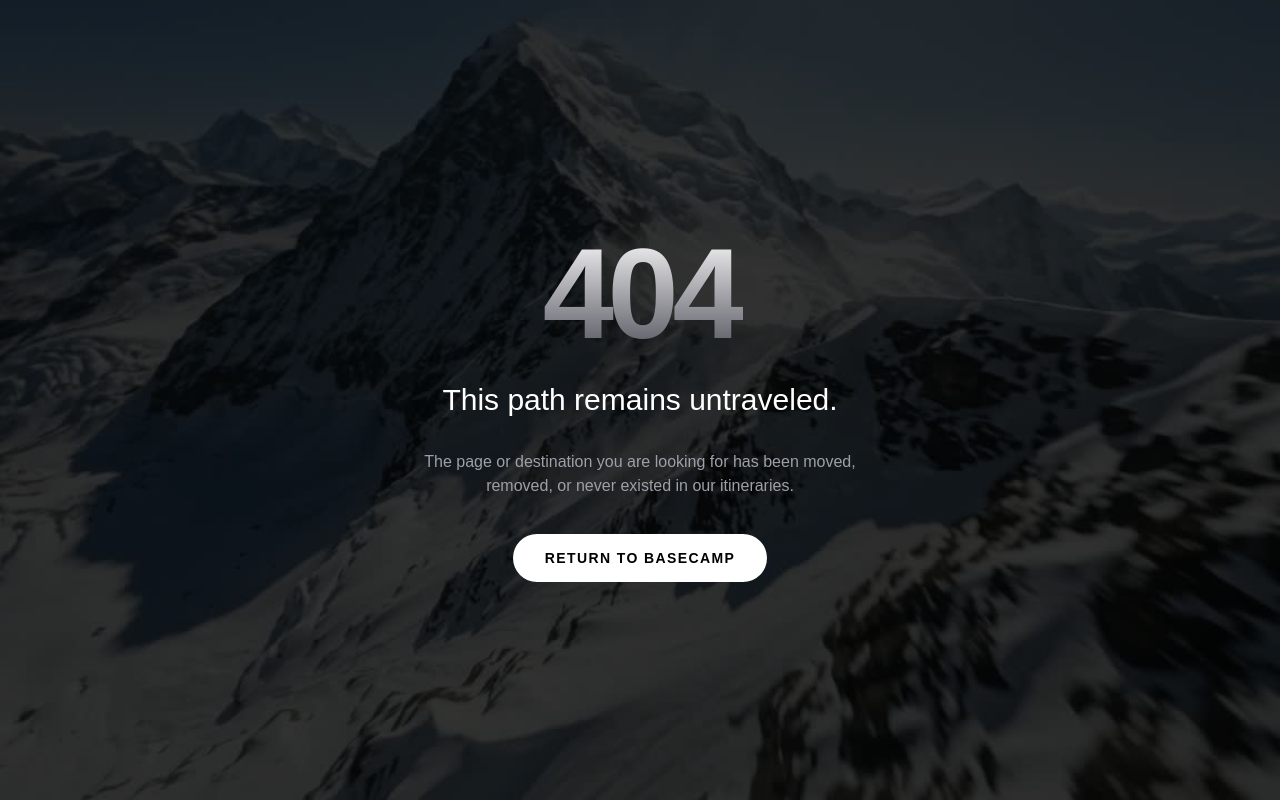
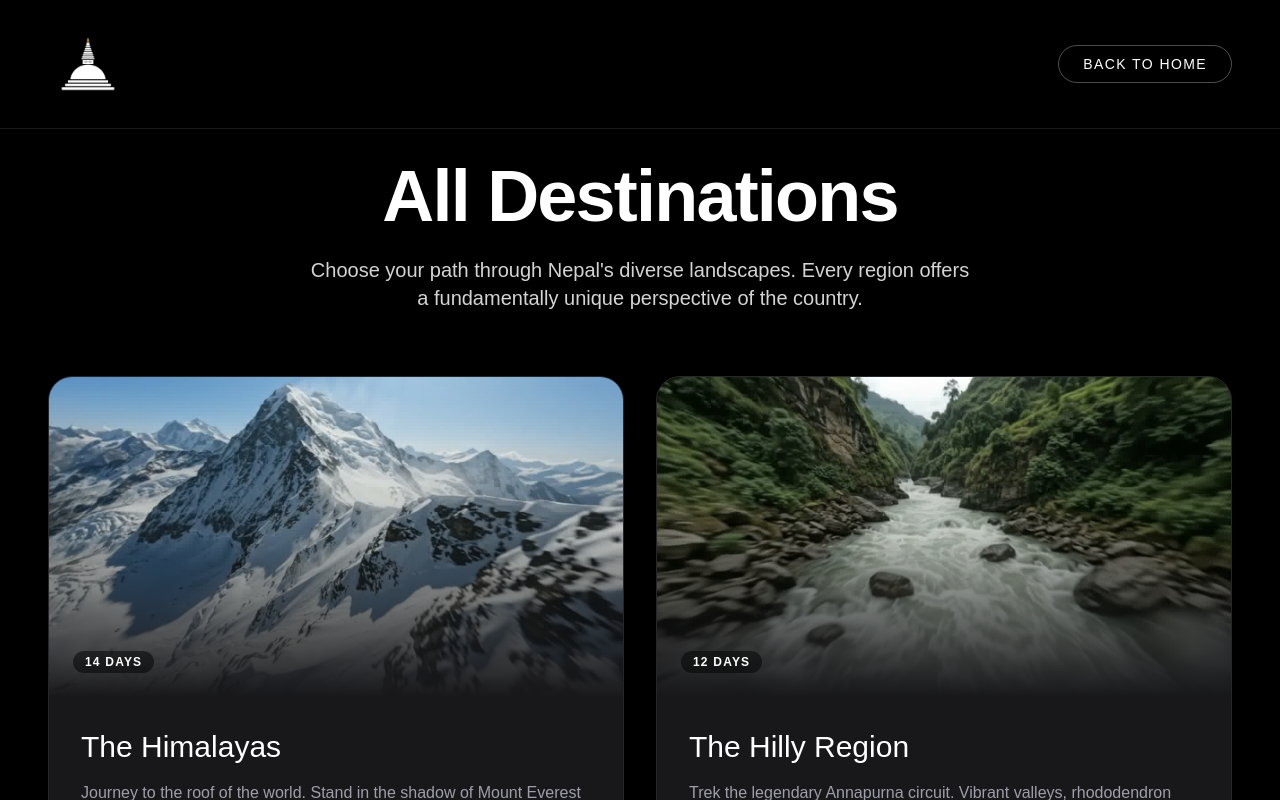
Before and after one commit to Bishal-Stha/premium-website, a Next.js app: page /destinations in a window 1280 px wide. Before the commit this address had no page. Shown: the top 800 px of the page. Built offline with nearby package versions, Linux system fonts and the light colour scheme.

Commit message:
feat(navigation): complete Stage 5.2 with Destinations index and universal modal dropdown booking forms

```diff
--- a/src/app/ScrollyCanvas.tsx
+++ b/src/app/ScrollyCanvas.tsx
@@ -266,9 +266,8 @@ function Navbar() {
 
         {/* Desktop Nav */}
         <div className="hidden md:flex gap-8 items-center text-sm tracking-widest uppercase text-white/80">
-          <Link href="/destinations/himalayas" className="hover:text-white transition-colors">Destinations</Link>
-          <Link href="/destinations/hills" className="hover:text-white transition-colors">Experiences</Link>
-          <button onClick={() => setModalOpen(true)} className="hover:text-white transition-colors uppercase tracking-widest text-sm">Plan Your Trip</button>
+          <Link href="/destinations" className="hover:text-white transition-colors">Destinations</Link>
+          <Link href="/destinations" className="hover:text-white transition-colors">Experiences</Link>
           <button onClick={() => setModalOpen(true)} className="px-6 py-2 border border-white/30 rounded-full hover:bg-white hover:text-black transition-colors font-medium text-white uppercase tracking-widest text-sm cursor-pointer">Book Now</button>
         </div>
 
@@ -283,9 +282,8 @@ function Navbar() {
       {/* Mobile Menu Dropdown */}
       <div className={`fixed inset-0 z-40 bg-black/95 flex flex-col items-center justify-center transition-all duration-300 md:hidden ${menuOpen ? 'opacity-100 pointer-events-auto' : 'opacity-0 pointer-events-none'}`}>
         <div className="flex flex-col gap-8 items-center text-lg tracking-widest uppercase text-white">
-          <Link onClick={() => setMenuOpen(false)} href="/destinations/himalayas" className="hover:text-gray-300">Destinations</Link>
-          <Link onClick={() => setMenuOpen(false)} href="/destinations/hills" className="hover:text-gray-300">Experiences</Link>
-          <button onClick={() => { setMenuOpen(false); setModalOpen(true); }} className="hover:text-gray-300 uppercase tracking-widest">Plan Your Trip</button>
+          <Link onClick={() => setMenuOpen(false)} href="/destinations" className="hover:text-gray-300">Destinations</Link>
+          <Link onClick={() => setMenuOpen(false)} href="/destinations" className="hover:text-gray-300">Experiences</Link>
           <button onClick={() => { setMenuOpen(false); setModalOpen(true); }} className="px-8 py-3 border border-white/30 rounded-full hover:bg-white hover:text-black transition-colors font-medium cursor-pointer">Book Now</button>
         </div>
       </div>
--- a/src/app/actions.ts
+++ b/src/app/actions.ts
@@ -3,27 +3,26 @@
 import { supabase } from '@/lib/supabase'
 
 export async function submitBooking(formData: FormData) {
-  const destination = formData.get("destination") as string;
-  const fullName = formData.get("fullName") as string;
+  const destination_slug = formData.get("destination_slug") as string;
+  const name = formData.get("fullName") as string;
   const email = formData.get("email") as string;
-  const bookingDate = formData.get("bookingDate") as string;
+  const date = formData.get("bookingDate") as string;
 
-  if (!destination || !fullName || !email || !bookingDate) {
+  if (!destination_slug || !name || !email || !date) {
     return { error: "All fields are required." };
   }
 
-  // Basic email validation
   if (!email.includes("@")) {
     return { error: "Please enter a valid email address." };
   }
 
   const { error } = await supabase
-    .from('bookings')
+    .from('booking_inquiries')
     .insert([{
-      destination,
-      full_name: fullName,
+      destination_slug,
+      name,
       email,
-      booking_date: bookingDate
+      date
     }]);
 
   if (error) {
--- a/src/app/destinations/[slug]/BookingForm.tsx
+++ b/src/app/destinations/[slug]/BookingForm.tsx
@@ -3,7 +3,7 @@
 import { useState } from 'react';
 import { submitBooking } from '../../actions';
 
-export function BookingForm({ destination }: { destination: string }) {
+export function BookingForm({ destinationSlug }: { destinationSlug: string }) {
   const [status, setStatus] = useState<'idle' | 'loading' | 'success'>('idle');
   const [errorMsg, setErrorMsg] = useState("");
 
@@ -31,7 +31,7 @@ export function BookingForm({ destination }: { destination: string }) {
         </div>
         <h4 className="text-2xl font-semibold mb-2">Request Received</h4>
         <p className="text-zinc-400 font-light text-sm">
-          A dedicated specialist will contact you shortly to curate your perfect {destination} itinerary.
+          A dedicated specialist will contact you shortly to curate your perfect itinerary.
         </p>
       </div>
     );
@@ -39,7 +39,21 @@ export function BookingForm({ destination }: { destination: string }) {
 
   return (
     <form action={clientSubmit} className="space-y-6 relative z-10">
-      <input type="hidden" name="destination" value={destination} />
+      <div>
+        <label className="block text-xs uppercase tracking-widest text-zinc-500 mb-2 font-medium">Destination</label>
+        <select
+          name="destination_slug"
+          defaultValue={destinationSlug}
+          required
+          className="w-full bg-zinc-950/50 border border-zinc-800 rounded-xl px-4 py-3 text-white outline-none focus:border-white/50 transition-colors appearance-none"
+        >
+          <option value="" disabled>Select a Destination...</option>
+          <option value="himalayas">The Himalayas / Everest</option>
+          <option value="hills">The Hilly Region / Annapurna</option>
+          <option value="rivers">The Raging Rivers</option>
+          <option value="terai">The Terai Plains / Chitwan</option>
+        </select>
+      </div>
 
       <div>
         <label className="block text-xs uppercase tracking-widest text-zinc-500 mb-2 font-medium">Full Name</label>
--- a/src/app/destinations/[slug]/page.tsx
+++ b/src/app/destinations/[slug]/page.tsx
@@ -130,7 +130,7 @@ export default async function DestinationPage({ params }: { params: Promise<{ sl
         <div className="bg-zinc-900/50 backdrop-blur-xl border border-zinc-800 rounded-3xl p-8 md:p-12 shadow-2xl relative overflow-hidden h-fit sticky top-32">
           <div className="absolute top-0 right-0 w-64 h-64 bg-white/5 rounded-full blur-[100px] pointer-events-none" />
           <h3 className="text-2xl font-semibold mb-6">Plan Your Experience</h3>
-          <BookingForm destination={data.title} />
+          <BookingForm destinationSlug={slug} />
         </div>
 
       </div>
--- /dev/null
+++ b/src/app/destinations/page.tsx
@@ -0,0 +1,67 @@
+import Link from 'next/link';
+import { Footer } from '@/components/Footer';
+
+export const metadata = {
+  title: 'Destinations | Discover Nepal',
+  description: 'Explore our curated selection of premium travel packages across the Himalayas, Hills, Rivers, and Terai regions of Nepal.',
+};
+
+export const instant = false; // Disable partial prerendering if needed
+
+const packages = [
+  { id: 1, slug: 'himalayas', title: 'The Himalayas', days: '14 Days', img: '/assets/thumb_everest.jpg', description: 'Journey to the roof of the world. Stand in the shadow of Mount Everest and explore ancient Sherpa villages.' },
+  { id: 2, slug: 'hills', title: 'The Hilly Region', days: '12 Days', img: '/assets/thumb_annapurna.jpg', description: 'Trek the legendary Annapurna circuit. Vibrant valleys, rhododendron forests, and deeply rooted local cultures.' },
+  { id: 3, slug: 'rivers', title: 'The Raging Rivers', days: '5 Days', img: '/assets/thumb_river.jpg', description: 'Adrenaline-pumping whitewater rafting and kayaking adventures winding down from the glacial peaks.' },
+  { id: 4, slug: 'terai', title: 'The Terai Plains', days: '4 Days', img: '/assets/thumb_chitwan.jpg', description: 'Exclusive jungle safaris. Track Bengal tigers, one-horned rhinos, and wild elephants in their natural habitats.' }
+];
+
+export default function DestinationsPage() {
+  return (
+    <main className="min-h-screen bg-black flex flex-col text-white">
+      <nav className="fixed top-0 left-0 right-0 z-50 flex items-center justify-between px-6 md:px-12 py-6 bg-black/30 backdrop-blur-xl border-b border-white/10">
+        <Link href="/" className="flex items-center hover:scale-105 transition-transform">
+          <img src="/logo.png" alt="Discover Nepal" className="w-16 h-16 md:w-20 md:h-20 object-contain hover:drop-shadow-[0_0_8px_rgba(255,255,255,0.8)] transition-all" />
+        </Link>
+        <Link href="/" className="px-6 py-2 border border-white/30 rounded-full hover:bg-white hover:text-black transition-colors font-medium text-white uppercase tracking-widest text-sm cursor-pointer">
+          Back to Home
+        </Link>
+      </nav>
+
+      <section className="pt-40 pb-20 px-6 md:px-12 max-w-7xl mx-auto flex-1">
+        <div className="text-center mb-16">
+          <h1 className="text-5xl md:text-7xl font-bold tracking-tight mb-6 drop-shadow-md">All Destinations</h1>
+          <p className="text-xl font-light text-neutral-300 max-w-2xl mx-auto">
+            Choose your path through Nepal's diverse landscapes. Every region offers a fundamentally unique perspective of the country.
+          </p>
+        </div>
+
+        <div className="grid grid-cols-1 md:grid-cols-2 gap-8">
+          {packages.map(pkg => (
+            <Link href={`/destinations/${pkg.slug}`} key={pkg.id} className="block group">
+              <div className="bg-zinc-900 border border-zinc-800 rounded-3xl overflow-hidden hover:border-zinc-700 transition-colors cursor-pointer h-full flex flex-col">
+                <div className="h-80 bg-zinc-800 relative overflow-hidden">
+                  <img src={pkg.img} alt={pkg.title} className="w-full h-full object-cover group-hover:scale-110 transition-transform duration-700 ease-in-out" />
+                  <div className="absolute inset-0 bg-gradient-to-t from-zinc-900 via-black/20 to-transparent group-hover:bg-black/10 transition-colors duration-500" />
+                  <div className="absolute bottom-6 left-6 right-6">
+                    <span className="bg-black/50 backdrop-blur-md px-3 py-1 rounded-full text-xs uppercase tracking-widest text-white font-semibold">
+                      {pkg.days}
+                    </span>
+                  </div>
+                </div>
+                <div className="p-8 flex flex-col flex-1">
+                  <h3 className="text-3xl font-medium text-white mb-4">{pkg.title}</h3>
+                  <p className="text-zinc-400 font-light mb-8 flex-1">{pkg.description}</p>
+                  <div className="inline-block text-sm font-medium border-b border-white/30 pb-1 text-white group-hover:border-white transition-colors self-start">
+                    View Details & Itinerary
+                  </div>
+                </div>
+              </div>
+            </Link>
+          ))}
+        </div>
+      </section>
+
+      <Footer />
+    </main>
+  );
+}
--- a/src/components/TripModal.tsx
+++ b/src/components/TripModal.tsx
@@ -41,7 +41,22 @@ export function TripModal({ isOpen, onClose }: { isOpen: boolean, onClose: () =>
         ) : (
           <form action={clientSubmit} className="space-y-6">
             <h3 className="text-2xl font-semibold text-white mb-6">Plan Your Trip</h3>
-            <input type="hidden" name="destination" value="Custom Expedition" />
+
+            <div>
+              <label className="block text-xs uppercase tracking-widest text-zinc-500 mb-2 font-medium">Destination</label>
+              <select
+                name="destination_slug"
+                defaultValue=""
+                required
+                className="w-full bg-zinc-950/50 border border-zinc-800 rounded-xl px-4 py-3 text-white outline-none focus:border-white/50 transition-colors appearance-none"
+              >
+                <option value="" disabled>Select a Destination...</option>
+                <option value="himalayas">The Himalayas / Everest</option>
+                <option value="hills">The Hilly Region / Annapurna</option>
+                <option value="rivers">The Raging Rivers</option>
+                <option value="terai">The Terai Plains / Chitwan</option>
+              </select>
+            </div>
 
             <div>
               <label className="block text-xs uppercase tracking-widest text-zinc-500 mb-2 font-medium">Full Name</label>
```
